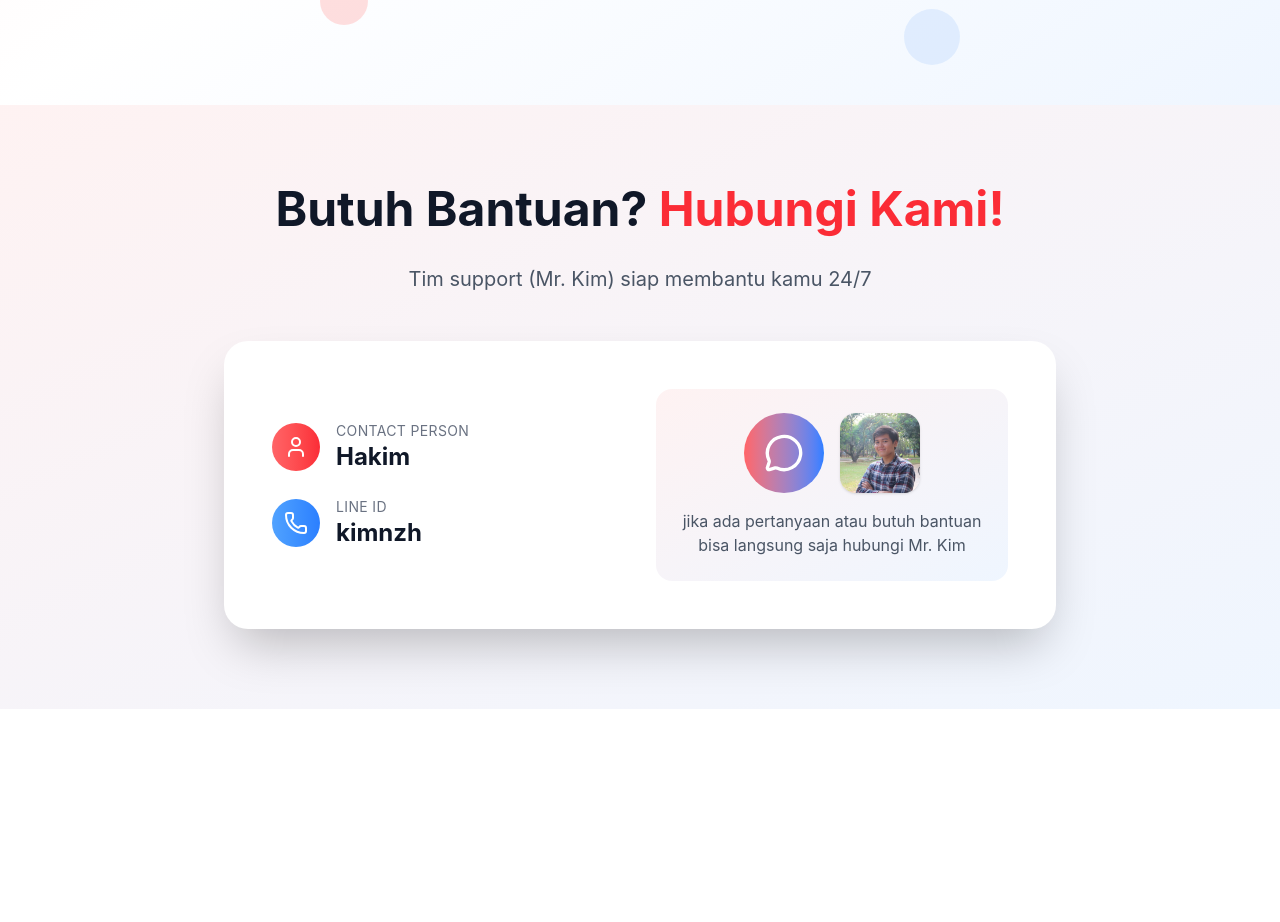
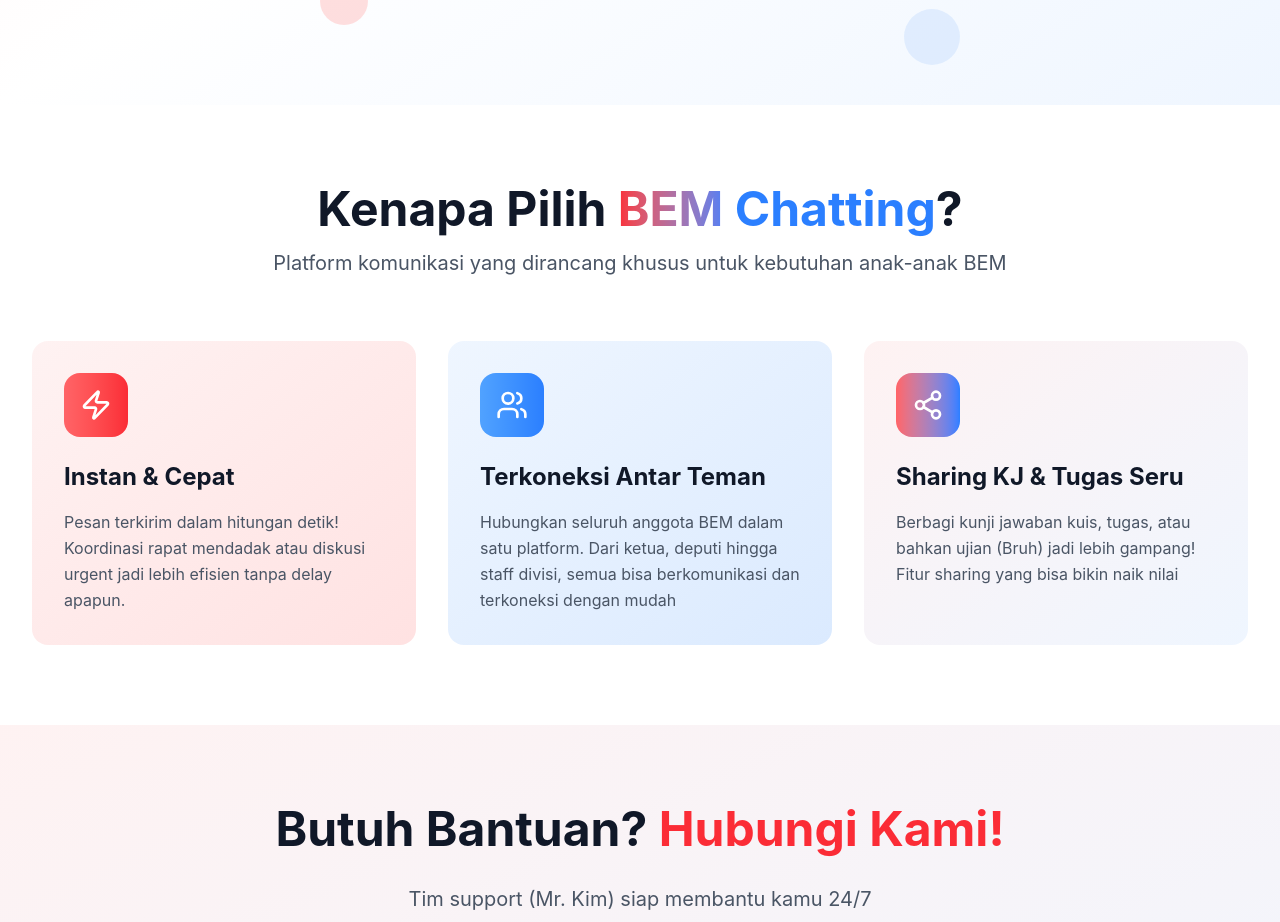
Before and after one commit to Cyaside/BemChat, a Vue app: page / in a window 1280 px wide. Shown: the part 695-1617 px from the top of the page. Before the commit the page ends 1404 px from the top, so only its background shows below. Built offline with nearby package versions, Linux system fonts and the light colour scheme.

Commit message:
add Features Section

```diff
--- a/src/App.vue
+++ b/src/App.vue
@@ -1,12 +1,14 @@
 <template>
     <div class="min-h-screen bg-gradient-to-br from-red-50 via-white to-blue-50">
         <HeroSection />
+        <FeaturesSection />
         <ContactSection />
     </div>
 </template>
 
 <script setup>
-import HeroSection from './components/HeroSection.vue'
+import HeroSection from './components/Herosection.vue'
+import FeaturesSection from './components/FeaturesSection.vue'
 import ContactSection from './components/ContactSection.vue'
 </script>
 
--- /dev/null
+++ b/src/components/FeatureCard.vue
@@ -0,0 +1,32 @@
+<script setup>
+import { computed } from 'vue'
+import { Zap, Users, Share2 } from 'lucide-vue-next'
+
+const props = defineProps({
+  title: String,
+  description: String,
+  gradient: String,
+  iconBg: String,
+  icon: String
+})
+
+const iconComponent = computed(() => {
+  const icons = {
+    zap: Zap,
+    users: Users,
+    share2: Share2
+  }
+  return icons[props.icon] || Zap
+})
+</script>
+
+<template>
+  <div
+    :class="`bg-gradient-to-br ${gradient} p-8 rounded-2xl hover:shadow-xl transition-all transform hover:-translate-y-2`">
+    <div :class="`w-16 h-16 bg-gradient-to-r ${iconBg} rounded-2xl flex items-center justify-center mb-6`">
+      <component :is="iconComponent" class="w-8 h-8 text-white" />
+    </div>
+    <h3 class="text-2xl font-bold text-gray-900 mb-4">{{ title }}</h3>
+    <p class="text-gray-600 leading-relaxed">{{ description }}</p>
+  </div>
+</template>
--- /dev/null
+++ b/src/components/FeaturesSection.vue
@@ -0,0 +1,52 @@
+<script setup>
+import FeatureCard from './FeatureCard.vue'
+
+const features = [
+  {
+    id: 1,
+    title: 'Instan & Cepat',
+    description: 'Pesan terkirim dalam hitungan detik! Koordinasi rapat mendadak atau diskusi urgent jadi lebih efisien tanpa delay apapun.',
+    gradient: 'from-red-50 to-red-100',
+    iconBg: 'from-red-400 to-red-500',
+    icon: 'zap'
+  },
+  {
+    id: 2,
+    title: 'Terkoneksi Antar Teman',
+    description: 'Hubungkan seluruh anggota BEM dalam satu platform. Dari ketua, deputi hingga staff divisi, semua bisa berkomunikasi dan terkoneksi dengan mudah',
+    gradient: 'from-blue-50 to-blue-100',
+    iconBg: 'from-blue-400 to-blue-500',
+    icon: 'users'
+  },
+  {
+    id: 3,
+    title: 'Sharing KJ & Tugas Seru',
+    description: 'Berbagi kunji jawaban kuis, tugas, atau bahkan ujian (Bruh) jadi lebih gampang! Fitur sharing yang bisa bikin naik nilai',
+    gradient: 'from-red-50 to-blue-50',
+    iconBg: 'from-red-400 to-blue-500',
+    icon: 'share2'
+  }
+]
+</script>
+
+<template>
+  <section id="features" class="py-20 bg-white">
+    <div class="max-w-7xl mx-auto px-4 sm:px-6 lg:px-8">
+      <div class="text-center mb-16">
+        <h2 class="text-4xl md:text-5xl font-bold text-gray-900 mb-4">
+
+          Kenapa Pilih <span class="bg-gradient-to-r from-red-500 to-blue-500 bg-clip-text text-transparent">BEM </span>
+          <span class="text-blue-500">Chatting</span>?
+        </h2>
+        <p class="text-xl text-gray-600 max-w-3xl mx-auto">
+          Platform komunikasi yang dirancang khusus untuk kebutuhan anak-anak BEM
+        </p>
+      </div>
+
+      <div class="grid md:grid-cols-3 gap-8">
+        <FeatureCard v-for="feature in features" :key="feature.id" :icon="feature.icon" :title="feature.title"
+          :description="feature.description" :gradient="feature.gradient" :iconBg="feature.iconBg" />
+      </div>
+    </div>
+  </section>
+</template>
```
